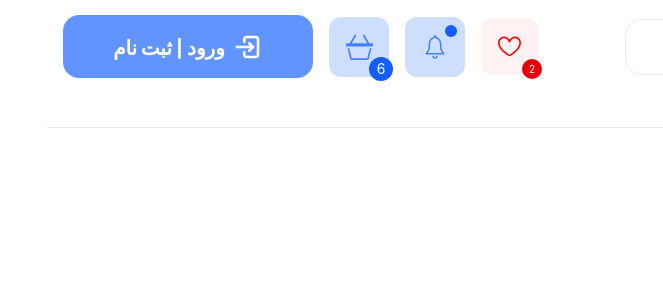
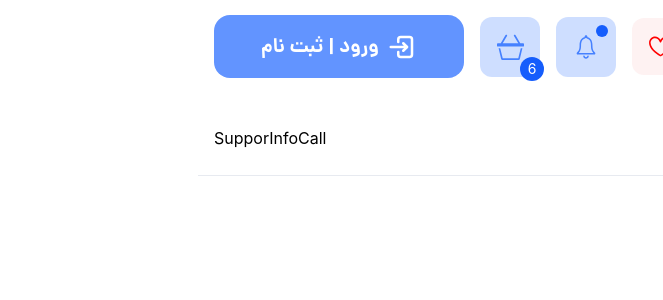
Before and after one commit to alinasrolahi-01/online-shop, a React (Vite) app: page / in a window 1280 px wide. Shown: the top 300 px of the page, without its empty margins (617-1280 px from the left). Built offline with nearby package versions, Linux system fonts and the light colour scheme.

Commit message:
complete Header 80%

```diff
--- a/src/components/Header.jsx
+++ b/src/components/Header.jsx
@@ -1,6 +1,7 @@
 import React from 'react'
 
 import { TbLogin2 } from "react-icons/tb";
+
 
 
 import MainLogo from './HeaderComponnet/MainLogo'
@@ -9,16 +10,23 @@ import LikeBox from './HeaderComponnet/LikeBox'
 import NotficationBox from './HeaderComponnet/NotficationBox'
 import SHoppingCartBox from './HeaderComponnet/SHoppingCartBox'
 import BaseButton from './common/BaseButton'
-;
+import CategoryMenu from './HeaderComponnet/CategoryMenu'
+import MainMenu from './HeaderComponnet/MainMenu'
+import SupporInfoCall from './HeaderComponnet/SupporInfoCall'
+
 
 const Header = () => {
+
+
+
   return (
     <div className='w-full border-b-1 border-[#E7EAF0] mt-[15px] pb-[25px]'>
       <div className="wrapper">
         <div className='flex-row items-center justify-center'>
+
           <div className='flex items-center justify-between'>
             <MainLogo />
-            <SearchBox />
+            <SearchBox  />
             <div className='flex items-center justify-between gap-4'>
               <LikeBox />
               <NotficationBox />
@@ -27,7 +35,17 @@ const Header = () => {
               <BaseButton title="ورود | ثبت نام" icon={<TbLogin2  className="text-3xl" />} className="w-[250px] h-[63px] font-plus-sans text-2xl bg-[#6294ff] hover:bg-[#4681ff] text-white px-4 py-2 rounded-2xl transition-all duration-300 cursor-pointer p-2" />
             </div>
           </div>
-          <div>down</div>
+
+          <div className='flex items-center justify-between mt-12'>
+            <div className='flex items-center justify-between gap-6'>
+              <CategoryMenu/>
+              <MainMenu/>
+            </div>
+            <div>
+              <SupporInfoCall/>
+            </div>
+          </div>
+
         </div>
       </div>
     </div>
--- /dev/null
+++ b/src/components/HeaderComponnet/CategoryMenu.jsx
@@ -0,0 +1,54 @@
+import React, { useState } from "react";
+import { IoMenuOutline } from "react-icons/io5";
+import { IoIosArrowDown } from "react-icons/io";
+import DropDownBox from "../common/DropDownBox";
+import SeeAllBtn from "./SeeAllBtn";
+
+import { RiGalleryView2 } from "react-icons/ri";
+
+
+const CategoryMenu = () => {
+  const [isOpen, setIsOpen] = useState(false);
+
+  return (
+    <div
+      className="relative"
+      onMouseEnter={() => setIsOpen(true)}
+      onMouseLeave={() => setIsOpen(false)}
+    >
+      {/* Button */}
+      <div className="flex items-center justify-center gap-2 cursor-pointer text-gray-600 group">
+        <IoMenuOutline className="text-2xl group-hover:text-blue-500 transition-all duration-300" />
+
+        <span className="text-[14px] font-dana group-hover:text-blue-500 transition-all duration-300 letter-spacing-[2px]">
+          دسته بندی کالاها
+        </span>
+
+        <IoIosArrowDown
+          className={`transition-all duration-300 ${
+            isOpen ? "rotate-180 text-blue-500" : ""
+          }`}
+        />
+      </div>
+
+      {/* Dropdown */}
+      <div
+        className={`
+          absolute top-full right-0
+          transition-all duration-300 ease-in-out
+          ${
+            isOpen
+              ? "opacity-100 translate-y-0 visible"
+              : "opacity-0 -translate-y-2 invisible pointer-events-none"
+          }
+        `}
+      >
+        <DropDownBox title="دسته بندی محصولات" icon={<RiGalleryView2 className="text-2xl"/>} trigger={<SeeAllBtn/>} >
+         testt
+        </DropDownBox>
+      </div>
+    </div>
+  );
+};
+
+export default CategoryMenu;
--- /dev/null
+++ b/src/components/HeaderComponnet/MainMenu.jsx
@@ -0,0 +1,20 @@
+import React from 'react'
+import { NavLink } from 'react-router'
+
+import { mainMenuListData } from '../../data/mainMenuListData'
+
+const MainMenu = () => {
+  return (
+    <ul className='flex items-center justify-center gap-12 font-dana text-[14px] text-gray-500 text-xl border-r border-gray-200 pr-10'>
+      {mainMenuListData.map((item) => {
+        return (
+          <li>
+            <NavLink to={item.link} className={({ isActive }) => isActive ? "text-blue-500 underline  underline-offset-10 decoration-2 font-bold " : "text-gray-600"}> {item.title} </NavLink>
+          </li>
+        )
+      })}
+    </ul>
+  )
+}
+
+export default MainMenu
--- a/src/components/HeaderComponnet/SearchBox.jsx
+++ b/src/components/HeaderComponnet/SearchBox.jsx
@@ -1,13 +1,57 @@
-import React from 'react'
+import React, { useState, useRef, useEffect } from "react";
 import { CiSearch } from "react-icons/ci";
+import SearchDropDown from "./SearchDropDown";
 
 const SearchBox = () => {
+  const [searchBox, setSearchBox] = useState(false);
+  const dropHandle = useRef(null);
+
+  useEffect(() => {
+    const handleClickOutside = (event) => {
+      if (
+        dropHandle.current &&
+        !dropHandle.current.contains(event.target)
+      ) {
+        setSearchBox(false);
+      }
+    };
+
+    document.addEventListener("mousedown", handleClickOutside);
+
+    return () => {
+      document.removeEventListener("mousedown", handleClickOutside);
+    };
+  }, []);
+
   return (
-    <div className="w-[500px] h-[56px] border-[1px] border-[#E7EAF0] rounded-2xl py-3 flex items-center px-4 gap-1 font-plus-sans group focus-within:border-blue-500  transition-all duration-300">
-        <CiSearch className="text-4xl text-[#818181] group-focus-within:text-blue-500"/>
-        <input type="search" placeholder="جستجو لپتاپ، لباس، اکسسوری..." className='outline-none w-full text-[#181E25]'></input>
+    <div
+      ref={dropHandle}
+      className="relative w-[500px] h-[56px] border border-[#E7EAF0] rounded-2xl py-3 px-4 flex items-center gap-1 font-plus-sans transition-all duration-300 focus-within:border-blue-500 group"
+    >
+      <CiSearch className="text-4xl text-[#818181] transition-colors duration-300 group-focus-within:text-blue-500" />
+
+      <input
+        type="search"
+        placeholder="جستجو لپتاپ، لباس، اکسسوری..."
+        className="w-full outline-none text-[#181E25] font-dana"
+        onFocus={() => setSearchBox(true)}
+      />
+
+      <div
+        className={`
+          absolute top-[65px] right-0 w-full
+          transition-all duration-300 ease-in-out
+          ${
+            searchBox
+              ? "opacity-100 translate-y-0 visible"
+              : "opacity-0 -translate-y-2 invisible"
+          }
+        `}
+      >
+        <SearchDropDown />
+      </div>
     </div>
-  )
-}
+  );
+};
 
-export default SearchBox
+export default SearchBox;
--- a/src/components/HeaderComponnet/SearchDropDown.jsx
+++ b/src/components/HeaderComponnet/SearchDropDown.jsx
@@ -0,0 +1,30 @@
+import React from "react";
+import { Link } from "react-router";
+import { quickSearchCategories } from "../../data/quickSearchCategories";
+
+const SearchDropDown = () => {
+  return (
+    <div className="w-full bg-white rounded-xl shadow p-4 space-y-4 ">
+      <p className="font-dana text-[12px] text-gray-700">جستجوی سریع</p>
+
+      <div className="flex flex-wrap gap-3">
+        {quickSearchCategories.map((category) => {
+          const Icon = category.icon;
+
+          return (
+            <Link
+              key={category.id}
+              to={category.link}
+              className="flex items-center justify-center gap-2 bg-gray-100 rounded-2xl text-[12px] text-gray-500 px-3 py-2 hover:bg-blue-50 hover:text-blue-600 transition-all duration-200"
+            >
+              <Icon className="text-lg" />
+              <span>{category.title}</span>
+            </Link>
+          );
+        })}
+      </div>
+    </div>
+  );
+};
+
+export default SearchDropDown;
--- /dev/null
+++ b/src/components/HeaderComponnet/SeeAllBtn.jsx
@@ -0,0 +1,9 @@
+import React from 'react'
+
+const SeeAllBtn = () => {
+  return (
+    <div>SeeAllBtn</div>
+  )
+}
+
+export default SeeAllBtn
--- /dev/null
+++ b/src/components/HeaderComponnet/SupporInfoCall.jsx
@@ -0,0 +1,9 @@
+import React from 'react'
+
+const SupporInfoCall = () => {
+  return (
+    <div>SupporInfoCall</div>
+  )
+}
+
+export default SupporInfoCall
--- a/src/components/common/BaseButton.jsx
+++ b/src/components/common/BaseButton.jsx
@@ -5,7 +5,7 @@ const BaseButton = ({ title, icon , className }) => {
 
         <button className={`flex items-center justify-center gap-2 ${className}`}>
             {icon}
-            <span className='text-xl font-plus-sans font-bold'>{title}</span>
+            <span className='text-xl font-dana font-bold'>{title}</span>
         </button>
   )
 }
--- /dev/null
+++ b/src/components/common/DropDownBox.jsx
@@ -0,0 +1,22 @@
+import React from "react";
+
+const DropDownBox = ({ title, trigger, icon = null, children }) => {
+  return (
+    <div className="bg-white rounded-2xl shadow-lg overflow-hidden w-[800px] font-dana ">
+      <div className="flex items-center justify-between  border-b border-gray-200  text-white bg-gradient-to-l from-[#6294ff] to-[#6294ff] px-6 py-4">
+        <div className="flex items-center gap-2">
+          {icon}
+          <span className="text-[16px]">{title}</span>
+        </div>
+
+        <div>{trigger}</div>
+      </div>
+
+      <div>
+        {children}
+      </div>
+    </div>
+  );
+};
+
+export default DropDownBox;
--- /dev/null
+++ b/src/data/mainMenuListData.js
@@ -0,0 +1,27 @@
+export const mainMenuListData = [
+    {
+    id: 1,
+    title: "صفحه اصلی",
+    link: "/"
+    },
+    {
+    id: 2,
+    title: "فروشگاه",
+    link: "/shop"
+    },
+    {
+    id: 3,
+    title: "وبلاگ",
+    link: "/blog"
+    },
+    {
+    id: 4,
+    title: "درباره ما",
+    link: "/about-us"
+    },
+    {
+    id: 5,
+    title: "تماس با ما",
+    link: "/contact-us"
+    }
+]
--- /dev/null
+++ b/src/data/quickSearchCategories.js
@@ -0,0 +1,48 @@
+import {
+  HiOutlineComputerDesktop,
+  HiOutlineDevicePhoneMobile,
+  HiOutlineTv,
+  HiOutlineSpeakerWave,
+} from "react-icons/hi2";
+
+import { LuShirt } from "react-icons/lu";
+import { GiRunningShoe } from "react-icons/gi";
+
+export const quickSearchCategories = [
+  {
+    id: 1,
+    title: "لپتاپ",
+    icon: HiOutlineComputerDesktop,
+    link: "/category/laptop",
+  },
+  {
+    id: 2,
+    title: "موبایل",
+    icon: HiOutlineDevicePhoneMobile,
+    link: "/category/mobile",
+  },
+  {
+    id: 3,
+    title: "تلویزیون",
+    icon: HiOutlineTv,
+    link: "/category/tv",
+  },
+  {
+    id: 4,
+    title: "هدفون",
+    icon: HiOutlineSpeakerWave,
+    link: "/category/headphone",
+  },
+  {
+    id: 5,
+    title: "لباس",
+    icon: LuShirt,
+    link: "/category/clothes",
+  },
+  {
+    id: 6,
+    title: "کفش",
+    icon: GiRunningShoe,
+    link: "/category/shoes",
+  },
+];
```
Also changed, not shown: src/data/productCategoryData.js (added, +90 -0 lines).
